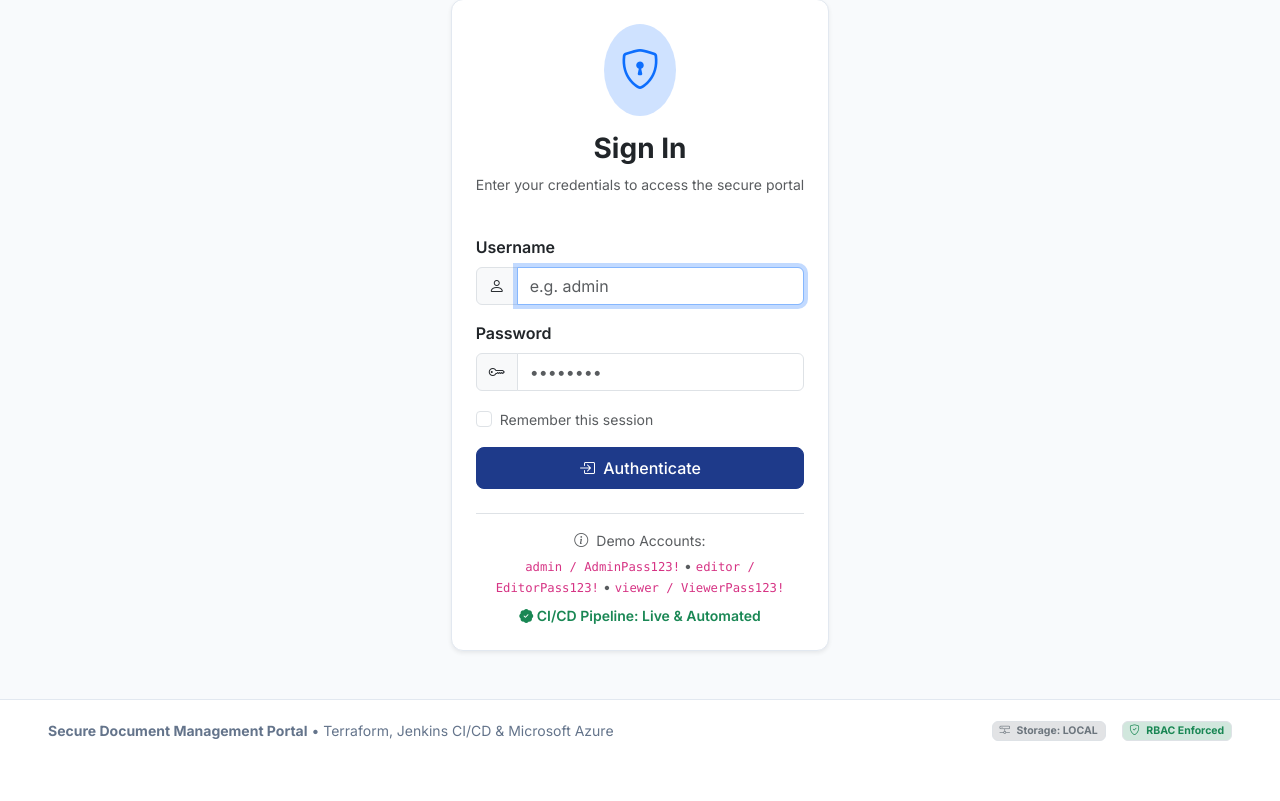
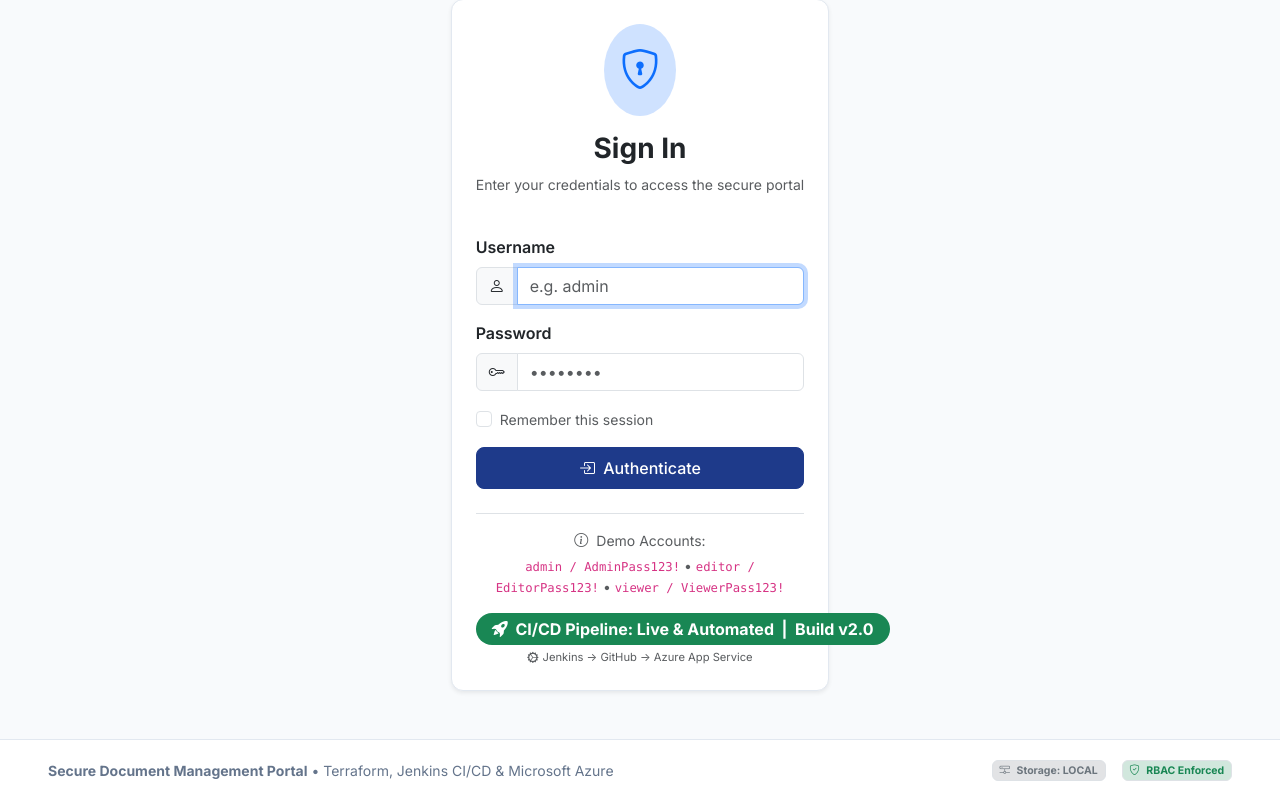
Before and after one commit to Monish-15/cloud-dms-portal, a Flask app: page /login in a window 1280 px wide. Shown: the part 151-952 px from the top of the page. Before the commit the page ends 892 px from the top, so only its background shows below. Run offline with Flask 3, Linux system fonts and the light colour scheme.

Commit message:
ui: upgrade CI/CD badge to pill style with Build v2.0 label

```diff
--- a/app/templates/auth/login.html
+++ b/app/templates/auth/login.html
@@ -48,8 +48,14 @@
                 <code>admin / AdminPass123!</code> &bull;
                 <code>editor / EditorPass123!</code> &bull;
                 <code>viewer / ViewerPass123!</code>
-                <div class="mt-2 text-success fw-semibold">
-                    <i class="bi bi-patch-check-fill text-success"></i> CI/CD Pipeline: Live & Automated
+                <div class="mt-3">
+                    <span class="badge rounded-pill bg-success px-3 py-2 fs-6">
+                        <i class="bi bi-rocket-takeoff-fill me-1"></i>
+                        CI/CD Pipeline: Live &amp; Automated &nbsp;|&nbsp; Build v2.0
+                    </span>
+                    <div class="text-muted mt-1" style="font-size:0.7rem;">
+                        <i class="bi bi-gear-wide-connected me-1"></i>Jenkins → GitHub → Azure App Service
+                    </div>
                 </div>
             </div>
         </div>
```
